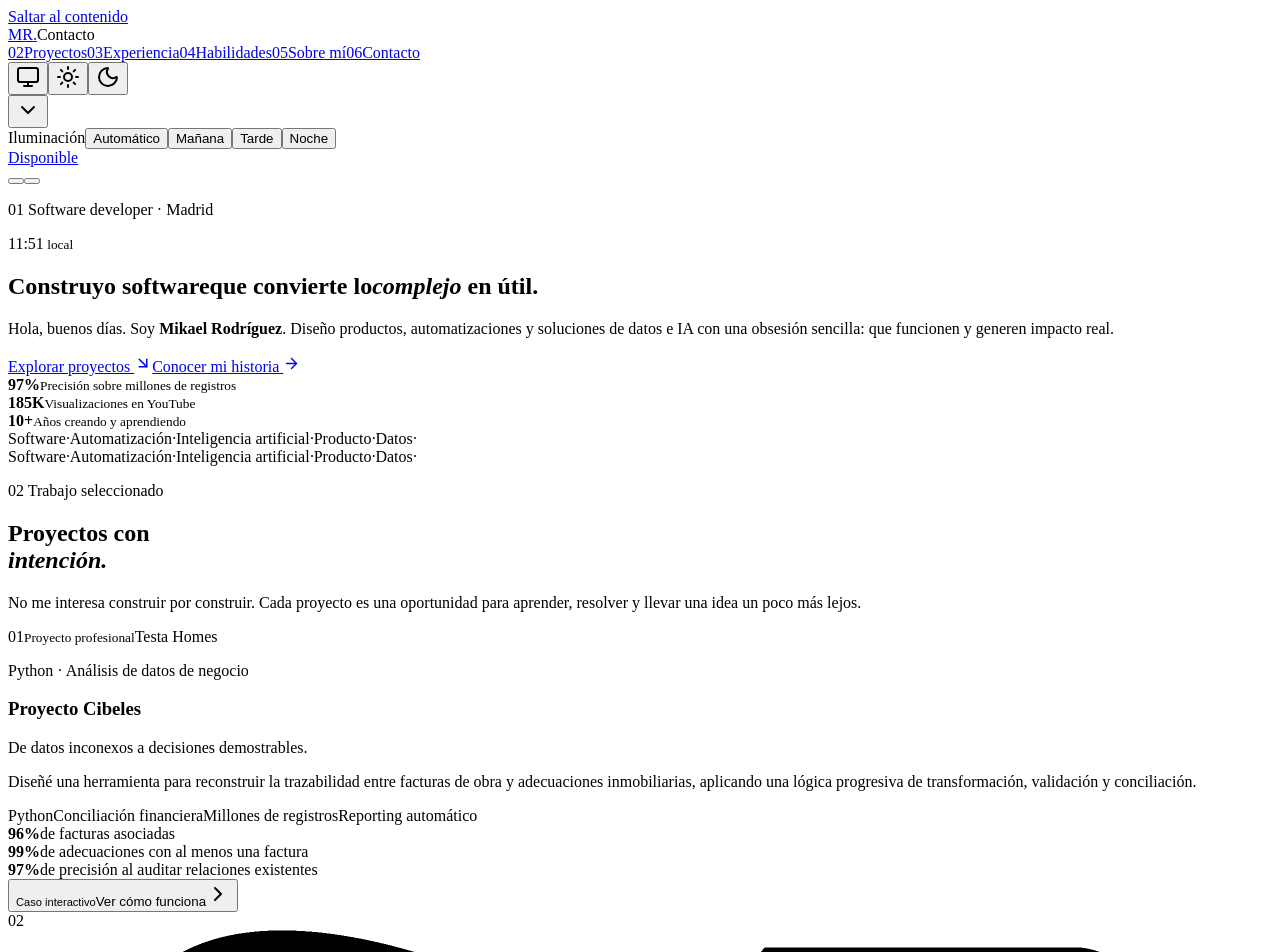
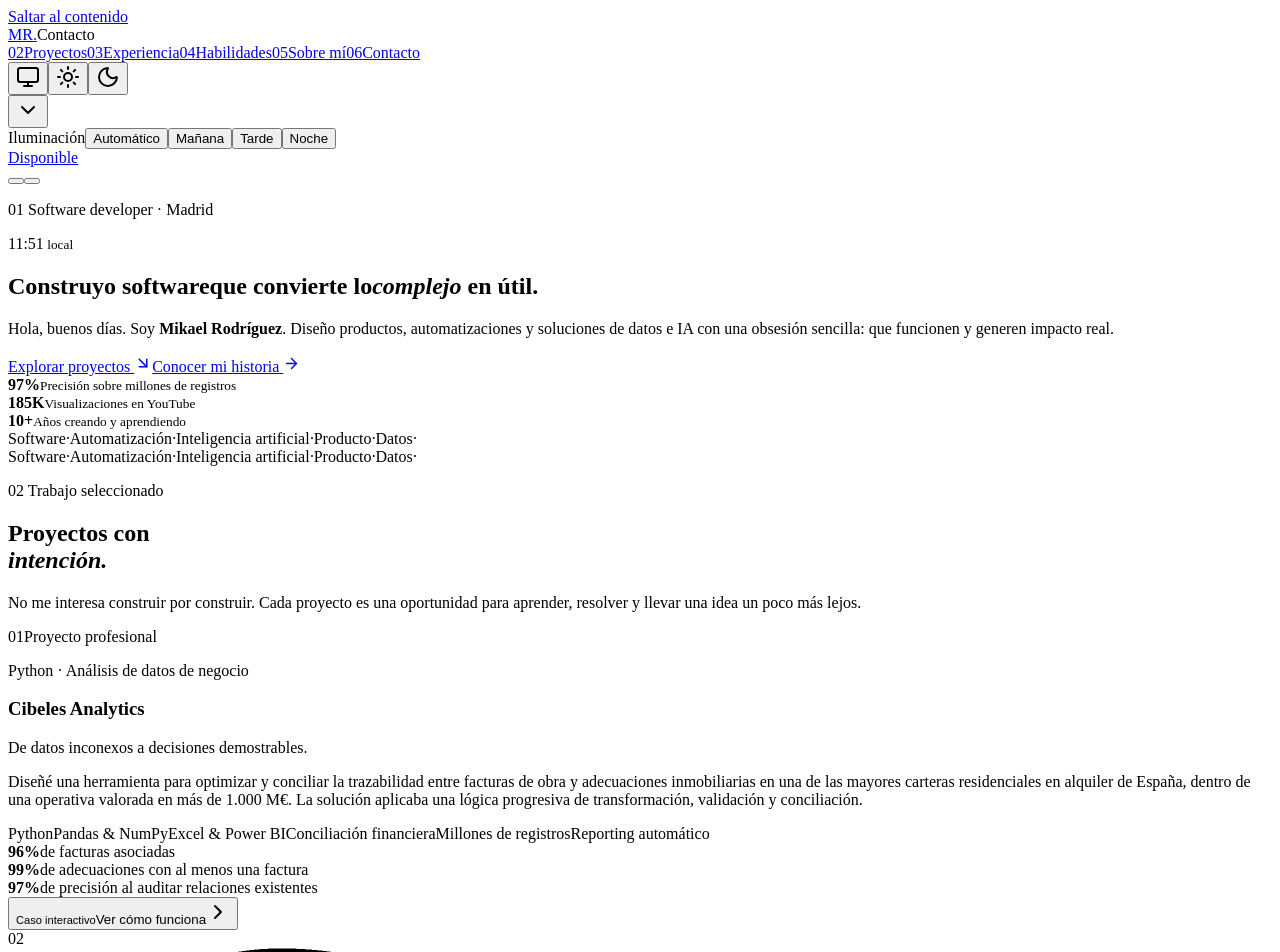
Before and after one commit to AlphaCreativeSoftware/Portfolio, a React (Vite) app: page / in a window 1280 px wide. Shown: the top 952 px of the page. Built offline with nearby package versions, Linux system fonts and the light colour scheme; the HTML template or start-up script is replaced by a standard one.

Commit message:
Ajuste de detalles y ofuscacion de nombres

```diff
--- a/src/App.tsx
+++ b/src/App.tsx
@@ -420,16 +420,16 @@ function CibelesShowcase() {
 
   return (
     <article className="cibeles-showcase featured-showcase" ref={showcaseRef} data-visible={isVisible}>
-      <div className="cibeles-project-meta"><span>01</span><span className="professional-pill"><i /><span><small>Proyecto profesional</small>Testa Homes</span></span></div>
+      <div className="cibeles-project-meta"><span>01</span><span className="professional-pill"><i /><span>Proyecto profesional</span></span></div>
       <div className="cibeles-heading">
         <div>
           <p className="project-eyebrow">Python · Análisis de datos de negocio</p>
-          <h3>Proyecto Cibeles</h3>
+          <h3>Cibeles Analytics</h3>
           <p className="project-tagline">De datos inconexos a decisiones demostrables.</p>
         </div>
         <div className="cibeles-summary">
-          <p>Diseñé una herramienta para reconstruir la trazabilidad entre facturas de obra y adecuaciones inmobiliarias, aplicando una lógica progresiva de transformación, validación y conciliación.</p>
-          <div className="project-tags"><span>Python</span><span>Conciliación financiera</span><span>Millones de registros</span><span>Reporting automático</span></div>
+          <p>Diseñé una herramienta para optimizar y conciliar la trazabilidad entre facturas de obra y adecuaciones inmobiliarias en una de las mayores carteras residenciales en alquiler de España, dentro de una operativa valorada en más de 1.000 M€. La solución aplicaba una lógica progresiva de transformación, validación y conciliación.</p>
+          <div className="project-tags"><span>Python</span><span>Pandas & NumPy</span><span>Excel & Power BI</span><span>Conciliación financiera</span><span>Millones de registros</span><span>Reporting automático</span></div>
         </div>
       </div>
 
@@ -523,7 +523,7 @@ function AlphaEngineShowcase({ project }: { project: Project }) {
 
   return (
     <article className="alpha-showcase featured-showcase">
-      <div className="alpha-project-meta"><span>02</span><div className="project-meta-end"><AlphaCreativeMark /><span className="engine-pill"><i /> Motor propio · Java</span></div></div>
+      <div className="alpha-project-meta"><span>02</span><div className="project-meta-end"><AlphaCreativeMark /><span className="engine-pill"><i /> Proyecto educativo</span></div></div>
       <div className="alpha-summary">
         <div>
           <p className="project-eyebrow">Arquitectura · Gráficos 2D · Sistemas de juego</p>
@@ -1071,7 +1071,7 @@ function App() {
             </article>
             <article className="timeline-item">
               <div className="timeline-date">Nov. 2025 — Feb. 2026</div>
-              <div><p className="timeline-company">Testa Homes · Proyecto Cibeles</p><h3>Software de conciliación y análisis</h3><p>Primer proyecto profesional: tres meses creando en Python una solución para transformar, validar y relacionar información financiera, generando análisis e informes automatizados.</p></div>
+              <div><p className="timeline-company">Proyecto profesional · Sector Real Estate</p><h3>Software de conciliación y análisis</h3><p>Primer proyecto profesional: tres meses creando en Python una solución para transformar, validar y relacionar información financiera, generando análisis e informes automatizados.</p></div>
             </article>
             <article className="timeline-item">
               <div className="timeline-date">2024 — 2025</div>
--- a/src/styles.css
+++ b/src/styles.css
@@ -400,7 +400,7 @@ h1 em, h2 em { color: var(--blue); font-style: normal; font-weight: inherit; }
 
 .alpha-showcase { grid-column: 1 / -1; padding: 48px; border-radius: 32px; background: var(--surface); box-shadow: var(--shadow); overflow: hidden; }
 .alpha-project-meta { display: flex; align-items: center; justify-content: space-between; margin-bottom: 42px; color: var(--faint); font-size: 9px; }
-.engine-pill { display: inline-flex; align-items: center; gap: 7px; padding: 7px 10px; border-radius: 999px; color: var(--text-2); background: var(--page-alt); font-size: 8px; font-weight: 600; letter-spacing: .04em; }
+.engine-pill { display: inline-flex; align-items: center; gap: 7px; padding: 7px 10px; border: 1px solid color-mix(in srgb, var(--blue) 12%, var(--line)); border-radius: 999px; color: var(--text-2); background: var(--page-alt); font-size: 8px; font-weight: 600; letter-spacing: .04em; }
 .engine-pill i { width: 6px; height: 6px; border-radius: 50%; background: var(--blue); box-shadow: 0 0 0 3px color-mix(in srgb, var(--blue) 11%, transparent); }
 .alpha-summary { display: grid; grid-template-columns: 1.05fr .95fr; gap: 7vw; align-items: end; }
 .alpha-summary .project-eyebrow { margin: 0 0 15px; }
```
